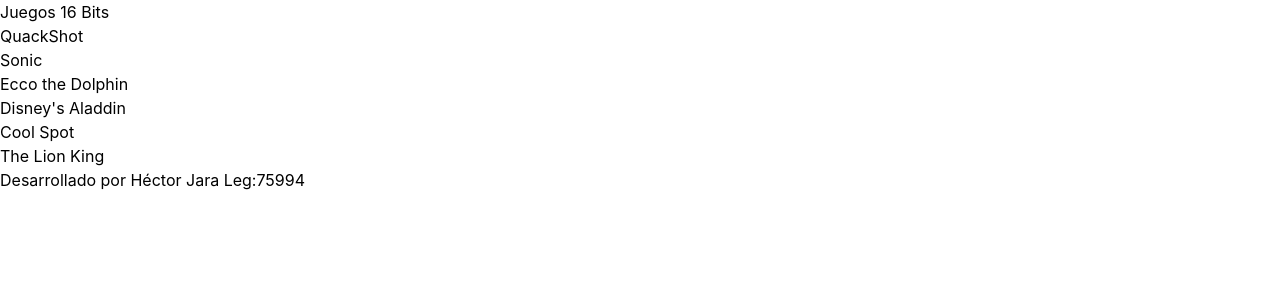
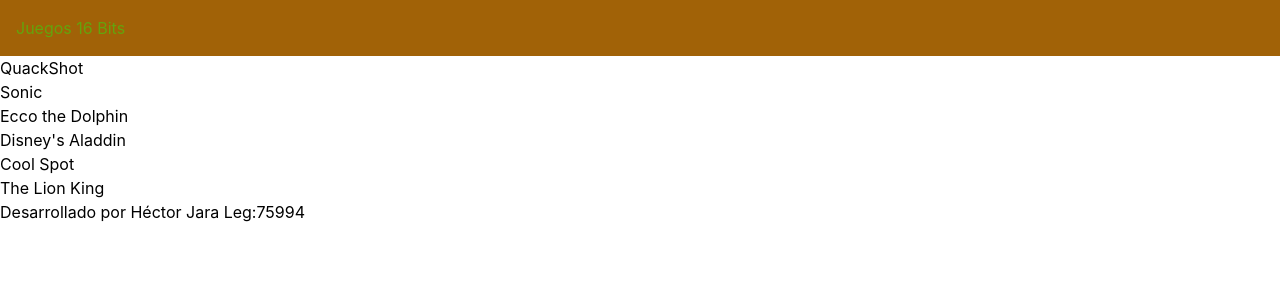
Before and after one commit to hectorjara/ReactParteII, a React (Create React App) app in the folder juegos/: page / in a window 1280 px wide. Shown: the top 300 px of the page. Built offline with nearby package versions, Linux system fonts and the light colour scheme.

Commit message:
TailwindCSS reinstalado

```diff
--- a/juegos/package.json
+++ b/juegos/package.json
@@ -37,6 +37,8 @@
     ]
   },
   "devDependencies": {
+    "autoprefixer": "^10.4.19",
+    "postcss": "^8.4.38",
     "tailwindcss": "^3.4.3"
   }
 }
--- a/juegos/public/index.html
+++ b/juegos/public/index.html
@@ -24,7 +24,7 @@
       work correctly both with client-side routing and a non-root public URL.
       Learn how to configure a non-root public URL by running `npm run build`.
     -->
-    <title>React App</title>
+    <title>Juegos 16-Bits</title>
   </head>
   <body>
     <noscript>You need to enable JavaScript to run this app.</noscript>
--- a/juegos/src/Components/Header/Header.jsx
+++ b/juegos/src/Components/Header/Header.jsx
@@ -10,7 +10,11 @@
 
     return (
       <div className="Header">
-        <h1 onClick={handleClick}>Juegos 16 Bits</h1>
+        <header>
+          <nav className="bg-yellow-700 p-4">
+          <h1 className="text-lime-600" onClick={handleClick}>Juegos 16 Bits</h1>
+          </nav>
+        </header>
       </div>
     );
   }
--- a/juegos/src/index.css
+++ b/juegos/src/index.css
@@ -1,7 +1,6 @@
 @tailwind base;
 @tailwind components;
 @tailwind utilities;
-
 body {
   margin: 0;
   font-family: -apple-system, BlinkMacSystemFont, 'Segoe UI', 'Roboto', 'Oxygen',
--- a/juegos/tailwind.config.js
+++ b/juegos/tailwind.config.js
@@ -1,6 +1,6 @@
 /** @type {import('tailwindcss').Config} */
 module.exports = {
-  content: ["./src/**/*.{html,js}"],
+  content: ["./src/**/*.{html,js,jsx}"],
   theme: {
     extend: {},
   },
```
Also changed, not shown: 1 other file (tests, documents, lock files or other folders).
